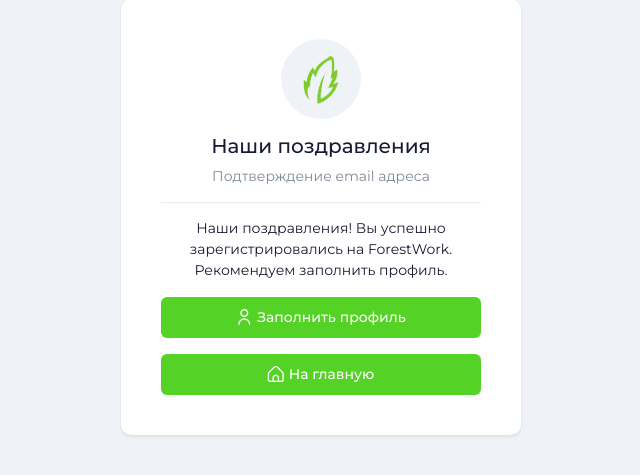
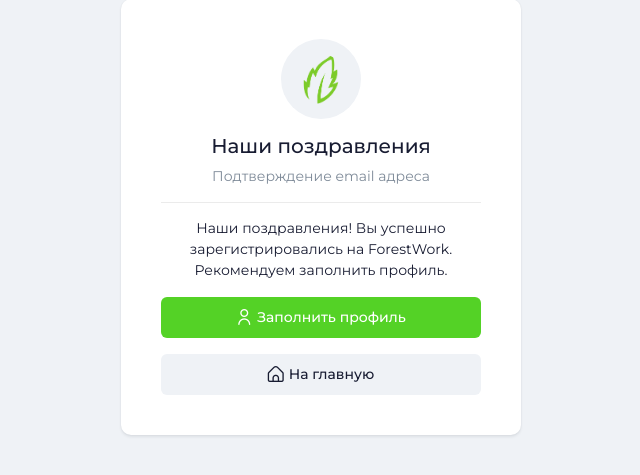
Before and after one commit to ElveeBolt/forestwork, a Django app: page /users/register/verify/success in a window 1280 px wide. Shown: the part 183-658 px from the top of the page, without its empty margins (319-959 px from the left). Run offline with Django 4.2, Linux system fonts and the light colour scheme; some libraries are stand-ins or nearby versions.

Commit message:
Fix button color in Success Verify page

```diff
--- a/forestwork/templates/users/register_verify_success.html
+++ b/forestwork/templates/users/register_verify_success.html
@@ -12,7 +12,7 @@
         <div class="text-center mb-3">Наши поздравления! Вы успешно зарегистрировались на ForestWork. Рекомендуем заполнить профиль.</div>
         <div class="d-grid">
             <a href="{% url 'profile' %}" class="btn btn-primary btn-with-icon mb-3"><i class="fi fi-rr-user"></i>Заполнить профиль</a>
-            <a href="{% url 'index' %}" class="btn btn-primary btn-with-icon"><i class="fi fi-rr-home"></i>На главную</a>
+            <a href="{% url 'index' %}" class="btn btn-with-icon"><i class="fi fi-rr-home"></i>На главную</a>
         </div>
     </div>
 </section>
```
